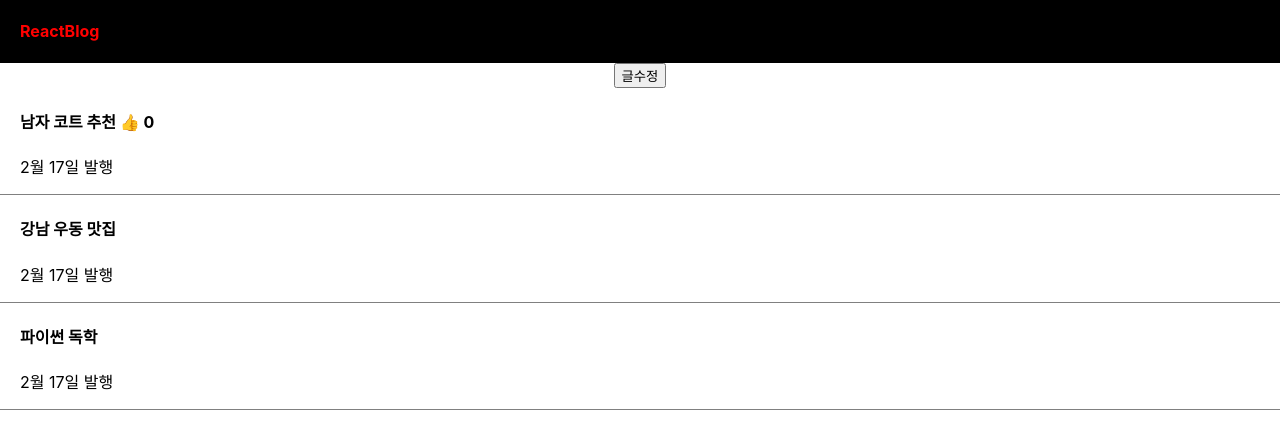
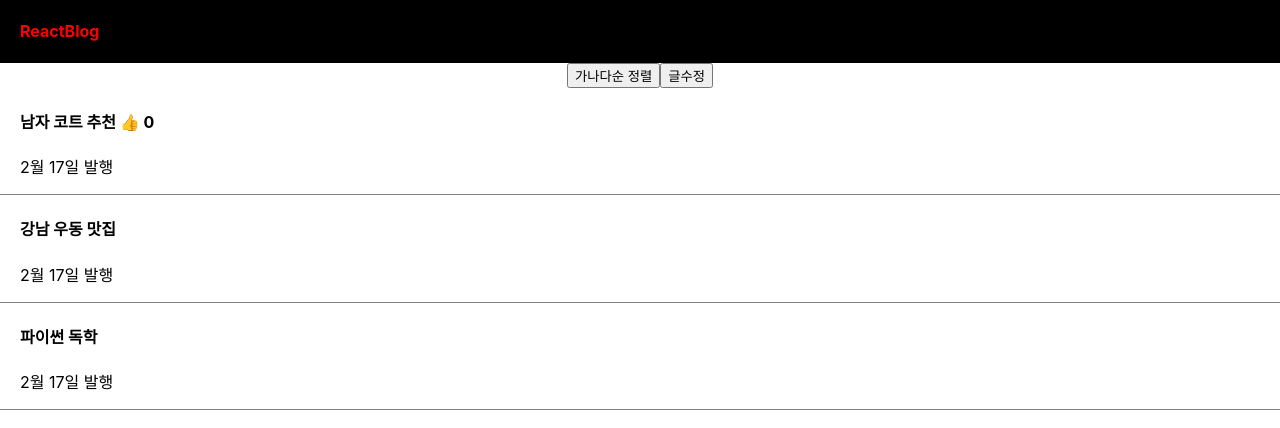
Before and after one commit to 6uiwj/react-study, a React (Create React App) app: page / in a window 1280 px wide. Shown: the top 428 px of the page. Built offline with nearby package versions, Linux system fonts and the light colour scheme.

Commit message:
sort blog logoTitle using useState

```diff
--- a/src/App.css
+++ b/src/App.css
@@ -1,15 +1,25 @@
 .App {
   text-align: center;
 }
+
+
 
 div {
   box-sizing: border-box;
 }
 
+/* posting css */
 .list {
   padding-left: 20px;
   text-align: left;
   border-bottom: 1px solid grey;
+}
+
+.modal {
+  margin-top: 20px;
+  padding: 20px;
+  background-color: #eee;
+  text-align: left;
 }
 
 .black-nav {
--- a/src/App.js
+++ b/src/App.js
@@ -56,6 +56,12 @@ function App() {
     copy[0] = '여자 코트 추천'; //기존 state를 copy해서 주소가 copy된 주소로 변경되었기 때문에 state 변경이 인식됨
     setLogoTitle(copy); //기존 state와 신규 state를 비교해서 다르다고 인식되면 리렌더링됨.
   }
+
+  const handleSort = () => {
+    let copy = [...logoTitle];
+    copy.sort();
+    setLogoTitle(copy);
+  }
   /**
    * Destructuring
    * let num = [1, 2]; //이걸 자주사용해서 변수로 빼고싶다
@@ -71,6 +77,7 @@ function App() {
         <h4 /*style="color : red"*/
           style={{ color: 'red', fontSize: '16px' }}>ReactBlog</h4>
       </div>
+      <button onClick={handleSort}>가나다순 정렬</button>
       <button onClick={handleFirstLogo}>글수정</button>
       <div className="list">
         {/* onClick = {함수명}* : 클릭 시 해당 함수가 실행 됨 ({함수명}에 함수를 직접 넣어도됨
```
